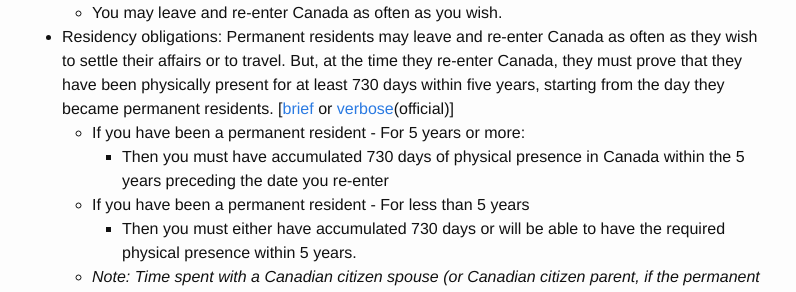
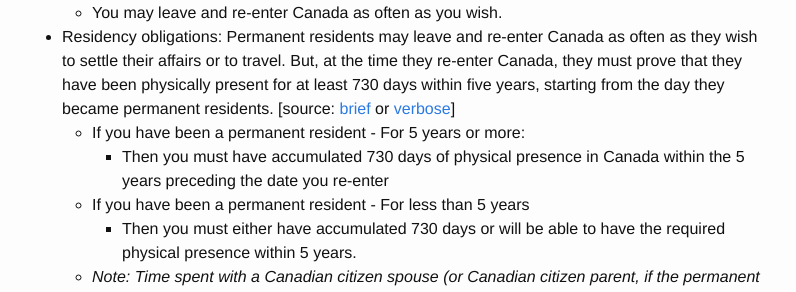
Before and after one commit to alukach/unofficial-guide-to-canadian-immigration, a Jekyll site: the page built from index.md, in a window 1280 px wide and 900 px high, scrolled down 3140 px. Shown: the part 232-524 px from the top of the window, without its empty margins (238-1034 px from the left). Built offline with Jekyll 4.4.1, drawn with Linux system fonts in a browser that asks for light colours.

Commit message:
Update index.md

```diff
--- a/index.md
+++ b/index.md
@@ -107,7 +107,7 @@ Note: The applications for both sponsorship and permanent residence should be fi
 * Permanent resident status: If your application is successful, you and your family members will receive permanent resident visas. You will become permanent residents of Canada when you move to Canada within the validity of your visa(s). Some conditions will apply:
    * You will remain a permanent resident until you become a Canadian citizen, as long as you spend at least two years of each five-year period in Canada.
    * You may leave and re-enter Canada as often as you wish.
-* Residency obligations: Permanent residents may leave and re-enter Canada as often as they wish to settle their affairs or to travel. But, at the time they re-enter Canada, they must prove that they have been physically present for at least 730 days within five years, starting from the day they became permanent residents. [[brief](http://www.cic.gc.ca/english/helpcentre/answer.asp?q=727&t=4) or [verbose](http://www.cic.gc.ca/english/information/applications/guides/5445ETOC.asp#appendixA)(official)]
+* Residency obligations: Permanent residents may leave and re-enter Canada as often as they wish to settle their affairs or to travel. But, at the time they re-enter Canada, they must prove that they have been physically present for at least 730 days within five years, starting from the day they became permanent residents. [source: [brief](http://www.cic.gc.ca/english/helpcentre/answer.asp?q=727&t=4) or [verbose](http://www.cic.gc.ca/english/information/applications/guides/5445ETOC.asp#appendixA)]
    * If you have been a permanent resident - For 5 years or more:
       * Then you must have accumulated 730 days of physical presence in Canada within the 5 years preceding the date you re-enter
    * If you have been a permanent resident - For less than 5 years
```
